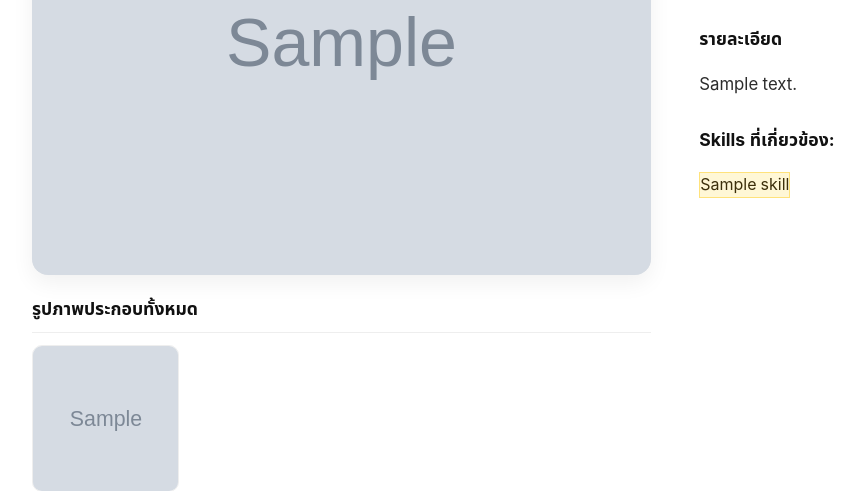
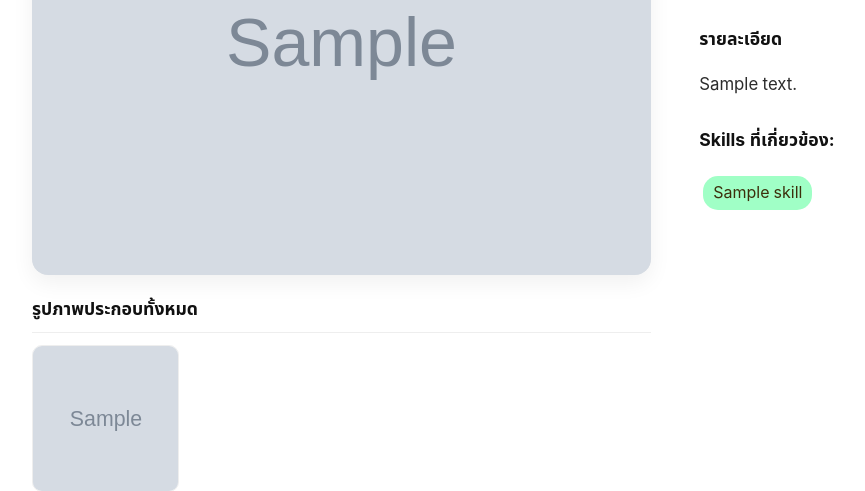
Before and after one commit to athiphat67/LorbMore, a Django app: page /posts/post/1/ in a window 1280 px wide. Shown: the part 277-768 px from the top of the page, without its empty margins (68-933 px from the left). Run offline with Django 5.2, Linux system fonts and the light colour scheme; tables that the repository leaves empty hold one stand-in row (values such as "Sample post"); grey boxes marked "Sample" are stand-in pictures.

Commit message:
edit skills appear in post detail

```diff
--- a/pages/static/pages/css/detail_post.css
+++ b/pages/static/pages/css/detail_post.css
@@ -169,9 +169,12 @@
 }
 
 .post-detail__skills-list .card__tag-item {
-    background: #fff7d6;
-    border: 1px solid #ffe27b;
+    background: #a0ffc6;
     color: #3c2f0b;
+    padding: 5px 10px;
+    border-radius: 15px;
+    display: inline-block;
+    margin: 4px;
 }
 
 .post-detail__no-items {
--- a/pages/templates/pages/detail_post.html
+++ b/pages/templates/pages/detail_post.html
@@ -66,14 +66,16 @@
                 {{ post.description|linebreaksbr }}
             </p>
 
+            {% if is_hiring %}
             <h2 class="post-detail__subtitle">Skills ที่เกี่ยวข้อง:</h2>
             <div class="post-detail__skills-list">
-                {% for skill in skills %}
+              {% for skill in skills %}
                 <span class="card__tag-item">{{ skill.name }}</span>
-                {% empty %}
+              {% empty %}
                 <p class="post-detail__no-items">ไม่มี Skill ที่ระบุ</p>
-                {% endfor %}
+              {% endfor %}
             </div>
+            {% endif %}
 
         </div>
     </div>
--- a/posts/views.py
+++ b/posts/views.py
@@ -105,10 +105,12 @@ def detail_post_view(request, post_id):
 
     specific_post = post
     skills_list = None
+    is_hiring = False
 
     if hasattr(post, "hiringpost"):
         specific_post = post.hiringpost
         skills_list = post.hiringpost.skills.all()
+        is_hiring = True
 
     elif hasattr(post, "rentalpost"):
         specific_post = post.rentalpost
@@ -118,6 +120,7 @@ def detail_post_view(request, post_id):
         "media": post.media.all(),
         "skills": skills_list,
         "categories": post.categories.all(),
+        "is_hiring" : is_hiring,
     }
 
     return render(request, "pages/detail_post.html", context)
```
